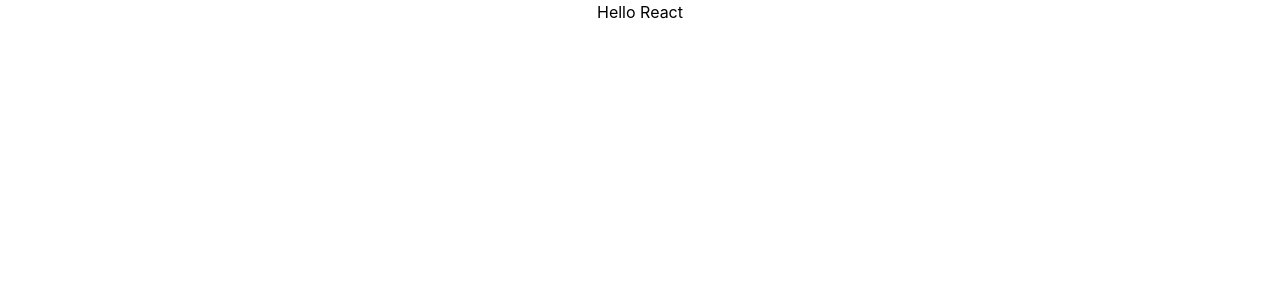
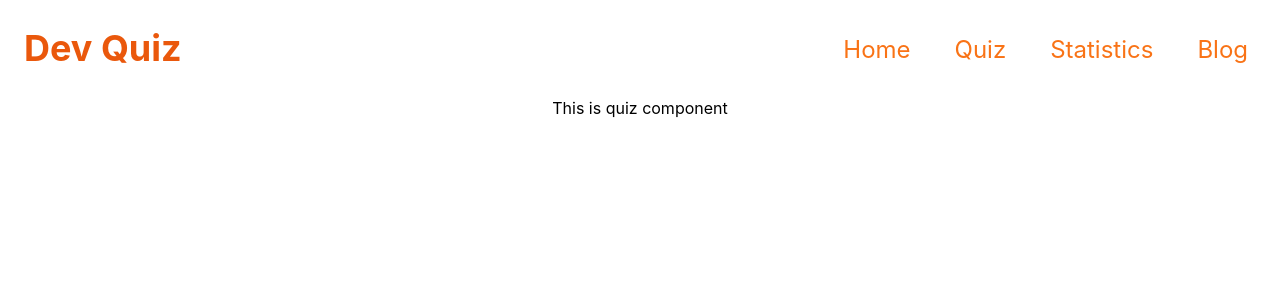
Before and after one commit to mohammad-sumon/my-ninth-assignment, a React (Create React App) app: page /quiz in a window 1280 px wide. Shown: the top 300 px of the page. Built offline with nearby package versions, Linux system fonts and the light colour scheme.

Commit message:
navbar added

```diff
--- a/src/App.js
+++ b/src/App.js
@@ -1,9 +1,41 @@
+import { createBrowserRouter, RouterProvider } from "react-router-dom";
 import "./App.css";
+import Blog from "./components/Blog";
+import ErrorPage from "./components/ErrorPage";
+import Home from "./components/Home";
+import Quiz from "./components/Quiz";
+import Statistics from "./components/Statistics";
+import Main from "./layouts/Main";
 
 function App() {
+  const router = createBrowserRouter([
+    {
+      path: "/",
+      element: <Main></Main>,
+      errorElement: <ErrorPage></ErrorPage>,
+      children: [
+        {
+          path: "/",
+          element: <Home></Home>,
+        },
+        {
+          path: "quiz",
+          element: <Quiz></Quiz>,
+        },
+        {
+          path: "statistics",
+          element: <Statistics></Statistics>,
+        },
+        {
+          path: "blog",
+          element: <Blog></Blog>,
+        },
+      ],
+    },
+  ]);
   return (
     <div className="App">
-      <h2>Hello React</h2>
+      <RouterProvider router={router}></RouterProvider>
     </div>
   );
 }
--- /dev/null
+++ b/src/components/Blog.js
@@ -0,0 +1,11 @@
+import React from "react";
+
+const Blog = () => {
+  return (
+    <div>
+      <h2>This is blog page</h2>
+    </div>
+  );
+};
+
+export default Blog;
--- /dev/null
+++ b/src/components/ErrorPage.js
@@ -0,0 +1,52 @@
+import React from 'react';
+import { Link } from 'react-router-dom';
+
+const ErrorPage = () => {
+  return (
+    <section className='flex items-center h-screen p-16 bg-gray-100 text-gray-900'>
+      <div className='container flex flex-col items-center justify-center px-5 mx-auto my-8'>
+        <svg
+          xmlns='http://www.w3.org/2000/svg'
+          viewBox='0 0 512 512'
+          className='w-40 h-40 text-gray-600'
+        >
+          <path
+            fill='currentColor'
+            d='M256,16C123.452,16,16,123.452,16,256S123.452,496,256,496,496,388.548,496,256,388.548,16,256,16ZM403.078,403.078a207.253,207.253,0,1,1,44.589-66.125A207.332,207.332,0,0,1,403.078,403.078Z'
+          ></path>
+          <rect
+            width='176'
+            height='32'
+            x='168'
+            y='320'
+            fill='currentColor'
+          ></rect>
+          <polygon
+            fill='currentColor'
+            points='210.63 228.042 186.588 206.671 207.958 182.63 184.042 161.37 162.671 185.412 138.63 164.042 117.37 187.958 141.412 209.329 120.042 233.37 143.958 254.63 165.329 230.588 189.37 251.958 210.63 228.042'
+          ></polygon>
+          <polygon
+            fill='currentColor'
+            points='383.958 182.63 360.042 161.37 338.671 185.412 314.63 164.042 293.37 187.958 317.412 209.329 296.042 233.37 319.958 254.63 341.329 230.588 365.37 251.958 386.63 228.042 362.588 206.671 383.958 182.63'
+          ></polygon>
+        </svg>
+        <div className='max-w-md text-center'>
+          <h2 className='mb-8 font-extrabold text-9xl text-gray-600'>
+            <span className='sr-only'>Error</span>404
+          </h2>
+          <p className='text-2xl font-semibold md:text-3xl mb-8'>
+            Sorry, we couldn't find this page.
+          </p>
+          <Link
+            to='/'
+            className='px-8 py-3 font-semibold rounded bg-cyan-200 text-gray-900'
+          >
+            Back to homepage
+          </Link>
+        </div>
+      </div>
+    </section>
+  )
+}
+
+export default ErrorPage;
--- /dev/null
+++ b/src/components/Home.js
@@ -0,0 +1,11 @@
+import React from "react";
+
+const Home = () => {
+  return (
+    <div>
+      <h2>This is home component</h2>
+    </div>
+  );
+};
+
+export default Home;
--- /dev/null
+++ b/src/components/Navbar.js
@@ -0,0 +1,80 @@
+import React from "react";
+import { Link } from "react-router-dom";
+
+const Navbar = () => {
+  return (
+    <header className="p-4 dark:bg-gray-800 dark:text-gray-100">
+      <div className="container flex justify-between h-16 mx-auto">
+        <Link
+          rel="noopener noreferrer"
+          href="#"
+          aria-label="Back to homepage"
+          className="flex items-center p-2 text-4xl font-bold text-orange-600"
+          to="/"
+        >
+          Dev Quiz
+        </Link>
+        <ul className="items-stretch hidden space-x-3 md:flex">
+          <li className="flex">
+            <Link
+              rel="noopener noreferrer"
+              href="#"
+              className="flex items-center px-4 -mb-1 dark:border-transparent text-2xl text-orange-500"
+              to="/"
+            >
+              Home
+            </Link>
+          </li>
+          <li className="flex">
+            <Link
+              rel="noopener noreferrer"
+              href="#"
+              className="flex items-center px-4 -mb-1 dark:border-transparent text-2xl text-orange-500"
+              to="quiz"
+            >
+              Quiz
+            </Link>
+          </li>
+          <li className="flex">
+            <Link
+              rel="noopener noreferrer"
+              href="#"
+              className="flex items-center px-4 -mb-1 dark:border-transparent dark:text-violet-400 dark:border-violet-400 text-2xl text-orange-500"
+              to="statistics"
+            >
+              Statistics
+            </Link>
+          </li>
+          <li className="flex">
+            <Link
+              rel="noopener noreferrer"
+              href="#"
+              className="flex items-center px-4 -mb-1 dark:border-transparent text-2xl text-orange-500"
+              to="blog"
+            >
+              Blog
+            </Link>
+          </li>
+        </ul>
+        <button className="flex justify-end p-4 md:hidden">
+          <svg
+            xmlns="http://www.w3.org/2000/svg"
+            fill="none"
+            viewBox="0 0 24 24"
+            stroke="currentColor"
+            className="w-6 h-6"
+          >
+            <path
+              strokeLinecap="round"
+              strokeLinejoin="round"
+              strokeWidth="2"
+              d="M4 6h16M4 12h16M4 18h16"
+            ></path>
+          </svg>
+        </button>
+      </div>
+    </header>
+  );
+};
+
+export default Navbar;
--- /dev/null
+++ b/src/components/Quiz.js
@@ -0,0 +1,11 @@
+import React from "react";
+
+const Quiz = () => {
+  return (
+    <div>
+      <h2>This is quiz component</h2>
+    </div>
+  );
+};
+
+export default Quiz;
--- /dev/null
+++ b/src/components/Statistics.js
@@ -0,0 +1,11 @@
+import React from "react";
+
+const Statistics = () => {
+  return (
+    <div>
+      <h2>This is statistics</h2>
+    </div>
+  );
+};
+
+export default Statistics;
--- /dev/null
+++ b/src/layouts/Main.js
@@ -0,0 +1,14 @@
+import React from "react";
+import { Outlet } from "react-router-dom";
+import Navbar from "../components/Navbar";
+
+const Main = () => {
+  return (
+    <div>
+      <Navbar></Navbar>
+      <Outlet></Outlet>
+    </div>
+  );
+};
+
+export default Main;
```
